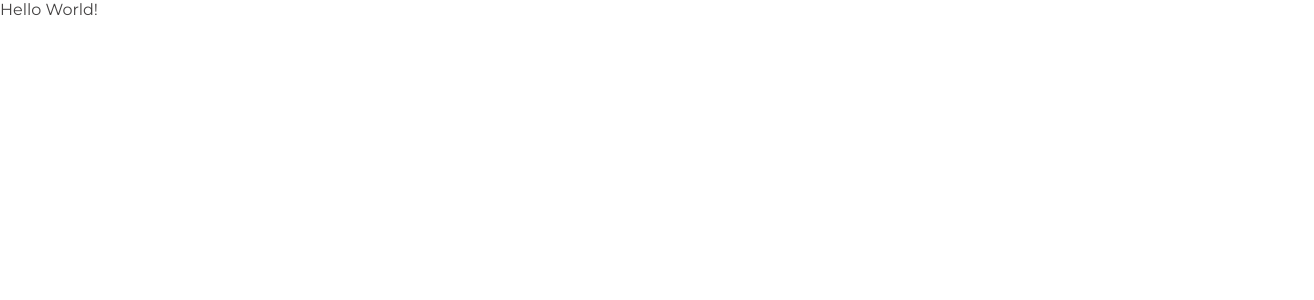
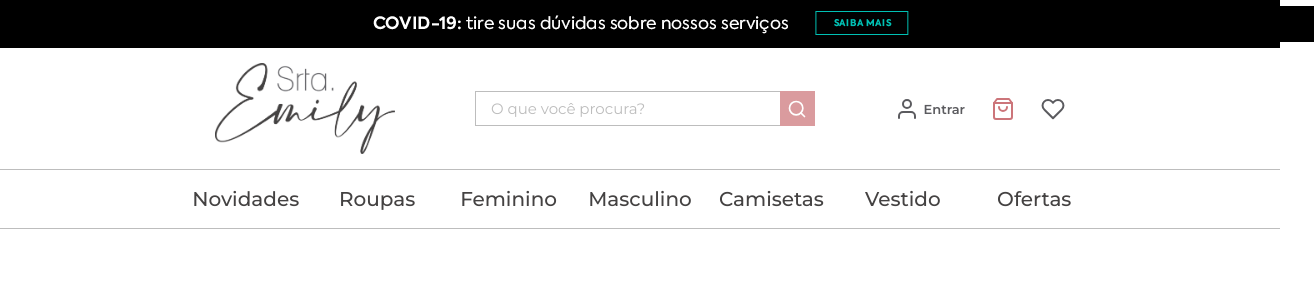
Before and after one commit to lsferreirapel/srta-emily-ecommerce, a React (Create React App) app in the folder web/: page / in a window 1280 px wide. Shown: the top 300 px of the page, 1314 px wide, since content can reach past the window. Built offline with nearby package versions, Linux system fonts and the light colour scheme.

Commit message:
:art: Adiciona componente publico "Header"
Cabeçalho publico da aplicação adicionado na pasta "components".

```diff
--- /dev/null
+++ b/web/src/components/Header/components/Content/index.tsx
@@ -0,0 +1,47 @@
+/* React imports */
+import React from 'react';
+
+/* APIs import */
+import { FiSearch, FiUser, FiShoppingBag, FiHeart } from 'react-icons/fi';
+
+/* Styles */
+import { Container, Search, AccessButtons } from './styles';
+
+/* Assets */
+import DefaultLogo from '../../../../assets/images/logos/srt-emily-logo.png'; // Default Logo
+
+/** Interface to setup the Content properties * */
+interface ContentProps {
+  headerLogo?: string;
+}
+
+const Content = ({ headerLogo = DefaultLogo }: ContentProps): JSX.Element => (
+  <Container>
+    <img src={headerLogo} alt="Logo" />
+    <Search>
+      <input type="search" placeholder="O que você procura?" />
+      <button type="button">
+        <FiSearch size={20} color="#FFFFFF" />
+      </button>
+    </Search>
+    <AccessButtons>
+      <button type="button" className="login">
+        <FiUser size={24} color="#5B5B5F" />
+        Entrar
+      </button>
+      <button type="button">
+        <FiShoppingBag size={24} color="#CC757A" />
+      </button>
+      <button type="button">
+        <FiHeart size={24} color="#5B5B5F" />
+      </button>
+    </AccessButtons>
+  </Container>
+);
+
+// Set default value to headerLogo prop
+Content.defaultProps = {
+  headerLogo: DefaultLogo,
+};
+
+export default Content;
--- /dev/null
+++ b/web/src/components/Header/components/Content/styles.ts
@@ -0,0 +1,109 @@
+import styled from 'styled-components';
+
+export const Container = styled.div`
+  /* Position */
+  display: flex;
+  justify-content: space-between;
+  align-items: center;
+
+  /* Size */
+  max-width: 850px;
+  height: 91px;
+
+  /* Margin and Padding */
+  margin: 15px auto;
+
+  /** Header Logo **/
+  img {
+    /* Size */
+    width: 180px;
+    height: 100%;
+  }
+`;
+
+export const Search = styled.div`
+  /* Position */
+  display: flex;
+  justify-content: space-between;
+  align-items: center;
+
+  /* Size */
+  width: 340px;
+  min-width: 210px;
+  height: 35px;
+
+  input {
+    /* Position */
+    display: flex;
+    justify-content: space-between;
+    align-items: center;
+
+    /* Size */
+    width: 100%;
+    height: 100%;
+
+    /* Border */
+    border: solid 1px var(--color-gray-light);
+    border-right: none;
+
+    /* Margin and Padding */
+    padding: 0 15px;
+
+    /* Font */
+    font-size: 15px;
+    color: var(--color-gray-medium);
+  }
+
+  button {
+    /* Position */
+    display: flex;
+    justify-content: center;
+    align-items: center;
+
+    /* Size */
+    width: 40px;
+    height: 35px;
+
+    /* Colors */
+    background-color: var(--color-primary-light);
+
+    /* Effects */
+    cursor: pointer;
+  }
+`;
+
+export const AccessButtons = styled.div`
+  /* Position */
+  display: flex;
+  justify-content: space-between;
+  align-items: center;
+
+  /* Size */
+  min-width: 170px;
+  height: 25px;
+
+  button {
+    /* Position */
+    display: flex;
+    justify-content: center;
+    align-items: center;
+
+    /* Font */
+    font-size: 13px;
+    font-weight: 600;
+    color: var(--color-gray-medium);
+
+    /* Effects */
+    cursor: pointer;
+  }
+
+  .login {
+    /* Position */
+    display: flex;
+    justify-content: space-between;
+    align-items: center;
+
+    /* Size */
+    width: 70px;
+  }
+`;
--- /dev/null
+++ b/web/src/components/Header/components/InformationAlert/index.tsx
@@ -0,0 +1,22 @@
+/* React imports */
+import React from 'react';
+
+/* Styles */
+import Container from './styles';
+
+/** Interface to setup the InformationAlertProps properties * */
+interface InformationAlertProps {
+  informationImg: string;
+  backRGBColor: string;
+}
+
+const InformationAlert = ({
+  informationImg,
+  backRGBColor,
+}: InformationAlertProps): JSX.Element => (
+  <Container color={backRGBColor}>
+    <img src={informationImg} alt="Header Information" />
+  </Container>
+);
+
+export default InformationAlert;
--- /dev/null
+++ b/web/src/components/Header/components/InformationAlert/styles.ts
@@ -0,0 +1,15 @@
+import styled from 'styled-components';
+
+export default styled.div`
+  /* Position */
+  display: flex;
+  align-items: center;
+  justify-content: center;
+
+  /* Size */
+  width: 100%;
+  height: 48px;
+
+  /* Colors */
+  background-color: ${(props) => props.color};
+`;
--- /dev/null
+++ b/web/src/components/Header/components/Navigation/index.tsx
@@ -0,0 +1,26 @@
+/* React imports */
+import React from 'react';
+
+/* Styles */
+import { Container, Categories, Category } from './styles';
+
+/** Interface to setup the NavigationProps properties * */
+interface NavigationProps {
+  categories: string[];
+}
+
+const Navigation = ({ categories }: NavigationProps): JSX.Element => (
+  <Container>
+    <Categories>
+      {categories.map((category) => (
+        <Category key={category}>
+          <a href="/" key={category}>
+            {category}
+          </a>
+        </Category>
+      ))}
+    </Categories>
+  </Container>
+);
+
+export default Navigation;
--- /dev/null
+++ b/web/src/components/Header/components/Navigation/styles.ts
@@ -0,0 +1,68 @@
+import styled from 'styled-components';
+
+export const Container = styled.div`
+  /* Position */
+  display: flex;
+  justify-content: center;
+  align-items: center;
+
+  /* Size */
+  width: 100%;
+  height: 60px;
+
+  /* Border */
+  border: 1px solid var(--color-gray-light);
+  border-left: none;
+  border-right: none;
+
+  /* Margin and Padding */
+  padding: 0 180px;
+
+  /* Colors */
+  /* background-color: #f0f0f0; */
+`;
+
+export const Categories = styled.ul`
+  /* Position */
+  display: flex;
+  justify-content: space-around;
+  align-items: center;
+
+  /* Size */
+  width: 100%;
+  height: 100%;
+`;
+
+export const Category = styled.li`
+  /* Size */
+  min-width: 110px;
+  height: 60px;
+
+  a {
+    /* Position */
+    display: flex;
+    justify-content: center;
+    align-items: center;
+
+    /* Size */
+    width: 100%;
+    height: 100%;
+
+    /*  Font */
+    font-size: 20px;
+    font-weight: 500;
+
+    /* Effect */
+    transition: color 0.2s ease;
+    cursor: pointer;
+
+    :hover {
+      /* Border */
+      border-top: 3px solid transparent;
+      border-bottom: 3px solid var(--color-primary-medium);
+
+      /* Font */
+      color: var(--color-primary-medium);
+    }
+  }
+`;
--- /dev/null
+++ b/web/src/components/Header/index.tsx
@@ -0,0 +1,30 @@
+/* React import */
+import React from 'react';
+
+/* Sub componets */
+import InformationAlert from './components/InformationAlert';
+import Navigation from './components/Navigation';
+import Content from './components/Content';
+
+/* Styles */
+import Container from './styles';
+
+/* Assets */
+import InfoImage from '../../assets/images/header-info.png'; // Just to test
+
+/** Interface to setup the Header properties * */
+interface HeaderProps {
+  data: {
+    categories: string[];
+  };
+}
+
+const Header = ({ data }: HeaderProps): JSX.Element => (
+  <Container>
+    <InformationAlert backRGBColor="#000000" informationImg={InfoImage} />
+    <Content />
+    <Navigation categories={data.categories} />
+  </Container>
+);
+
+export default Header;
--- /dev/null
+++ b/web/src/components/Header/styles.ts
@@ -0,0 +1,5 @@
+import styled from 'styled-components';
+
+export default styled.div`
+  width: 100%;
+`;
--- /dev/null
+++ b/web/src/data.ts
@@ -0,0 +1,40 @@
+export default {
+  products: [
+    {
+      id: 1,
+      categories: ['Vestido', 'Feminino', 'Roupas'],
+      name: 'Vestido Assimétrico',
+      price: 386.0,
+      interest: 0, // If 0 interest-free, 2 = 2% per installment
+      pictures: [
+        {
+          id: 1,
+          path: '',
+          color: '',
+        },
+      ],
+      sizes: ['P', 'M', 'G'], // Can be: PP, P, M, G, GG
+      description:
+        'Vestido Assimétrico em 98% Linho com 2% Elastano , confere Conforto, Estilo e Praticidade',
+      freeShipping: true,
+      discount: 0, // In percentage, example: 20 means 20%
+      brand: 'Srt. Emily',
+      rating: 4.5,
+      numberOfReviews: 10,
+      isNew: true,
+      countInStock: 6,
+    },
+  ],
+  categories: [
+    'Novidades',
+    'Roupas',
+    'Feminino',
+    'Masculino',
+    'Camisetas',
+    'Vestido',
+    'Ofertas',
+  ],
+  sizes: ['PP', 'P', 'M', 'G', 'GG'],
+  genders: ['Todos', 'Feminino', 'Masculino'],
+  colors: [],
+};
--- a/web/src/pages/Home/index.tsx
+++ b/web/src/pages/Home/index.tsx
@@ -1,6 +1,19 @@
 /* React imports */
 import React from 'react';
 
-const Home: React.FC = () => <div>Hello World!</div>;
+/* Data - just to test */
+import data from '../../data';
+
+/* Components */
+import Header from '../../components/Header';
+
+/* Styles */
+import Container from './styles';
+
+const Home: React.FC = () => (
+  <Container>
+    <Header data={data} />
+  </Container>
+);
 
 export default Home;
--- /dev/null
+++ b/web/src/pages/Home/styles.ts
@@ -0,0 +1,3 @@
+import styled from 'styled-components';
+
+export default styled.div``;
```
